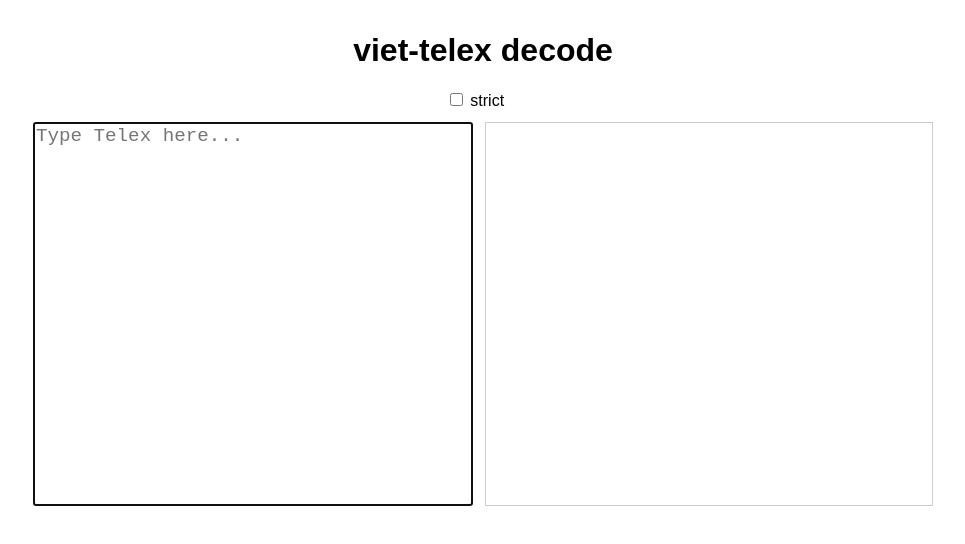
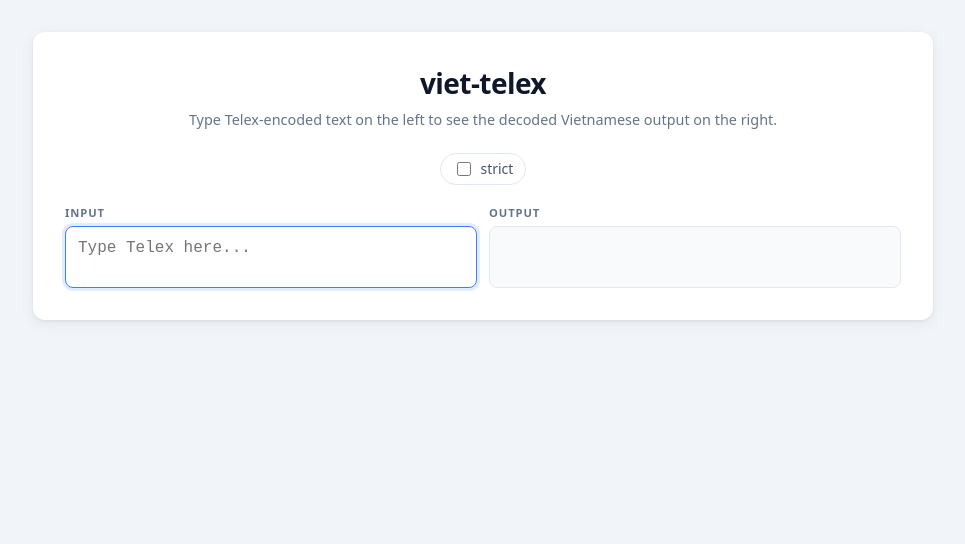
Before and after one commit to okorz001/viet-telex, a website built with Vite: page demo/index.html in a window 1280 px wide. Shown: the whole page, without its empty margins (157-1122 px from the left). Built offline with nearby package versions, Linux system fonts and the light colour scheme.

Commit message:
Improve demo style (#27)

```diff
--- a/demo/index.html
+++ b/demo/index.html
@@ -3,59 +3,169 @@
   <head>
     <meta charset="UTF-8" />
     <meta name="viewport" content="width=device-width, initial-scale=1.0" />
-    <title>viet-telex decode</title>
+    <title>viet-telex</title>
     <style>
+      *,
+      *::before,
+      *::after {
+        box-sizing: border-box;
+      }
+
       body {
-        font-family: sans-serif;
+        font-family: system-ui, -apple-system, sans-serif;
+        background: #f1f5f9;
+        color: #334155;
+        margin: 0;
+        padding: 2rem 1rem;
+        min-height: 100vh;
+      }
+
+      main {
         max-width: 900px;
-        margin: 2rem auto;
-        padding: 0 1rem;
+        margin: 0 auto;
+        background: #ffffff;
+        border-radius: 0.75rem;
+        box-shadow:
+          0 1px 3px rgba(0, 0, 0, 0.08),
+          0 4px 16px rgba(0, 0, 0, 0.06);
+        padding: 2rem;
       }
+
+      header {
+        text-align: center;
+        margin-bottom: 1.5rem;
+      }
+
       h1 {
+        margin: 0 0 0.5rem;
+        font-size: 1.75rem;
+        font-weight: 700;
+        letter-spacing: -0.02em;
+        color: #0f172a;
+      }
+
+      header p {
+        margin: 0;
+        font-size: 0.9rem;
+        color: #64748b;
+      }
+
+      #controls {
+        margin-bottom: 1.25rem;
         text-align: center;
       }
-      #controls {
-        margin-bottom: 0.75rem;
-        text-align: center;
+
+      #controls label {
+        display: inline-flex;
+        align-items: center;
+        gap: 0.4rem;
+        padding: 0.3rem 0.75rem;
+        border-radius: 9999px;
+        border: 1.5px solid #e2e8f0;
+        font-size: 0.875rem;
+        color: #475569;
+        cursor: pointer;
+        transition: border-color 0.15s;
       }
-      #controls label {
-        margin-right: 1rem;
-        cursor: pointer;
+
+      #controls label:hover {
+        border-color: #3b82f6;
+        color: #1e40af;
       }
+
+      #controls input[type="checkbox"] {
+        accent-color: #3b82f6;
+        width: 0.9rem;
+        height: 0.9rem;
+      }
+
       #panes {
         display: flex;
         gap: 0.75rem;
         align-items: stretch;
-        height: 24rem;
       }
+
+      .pane {
+        display: flex;
+        flex-direction: column;
+        flex: 1;
+        min-width: 0;
+        gap: 0.4rem;
+      }
+
+      .pane-label {
+        font-size: 0.7rem;
+        font-weight: 600;
+        letter-spacing: 0.08em;
+        text-transform: uppercase;
+        color: #64748b;
+      }
+
       textarea,
       #output {
-        box-sizing: border-box;
         flex: 1;
-        width: 0;
+        width: 100%;
+        height: 22rem;
         font-family: monospace;
-        font-size: 1.2rem;
+        font-size: 1rem;
+        border: 1.5px solid #e2e8f0;
+        border-radius: 0.5rem;
+        padding: 0.75rem;
+        color: #0f172a;
       }
+
       textarea {
         resize: none;
+        outline: none;
+        transition: border-color 0.15s, box-shadow 0.15s;
       }
+
+      textarea:focus {
+        border-color: #3b82f6;
+        box-shadow: 0 0 0 3px rgba(59, 130, 246, 0.15);
+      }
+
       #output {
-        border: 1px solid #ccc;
-        padding: 0.4rem;
+        background: #f8fafc;
         white-space: pre-wrap;
         overflow-y: auto;
+      }
+
+      @media (max-width: 600px) {
+        #panes {
+          flex-direction: column;
+        }
+
+        textarea,
+        #output {
+          height: 12rem;
+        }
       }
     </style>
   </head>
   <body>
-    <h1>viet-telex decode</h1>
+    <main>
+      <header>
+        <h1>viet-telex</h1>
+        <p>
+          Type Telex-encoded text on the left to see the decoded Vietnamese
+          output on the right.
+        </p>
+      </header>
       <div id="controls">
         <label><input type="checkbox" id="strict" /> strict</label>
       </div>
       <div id="panes">
+        <div class="pane">
+          <div class="pane-label">Input</div>
           <textarea id="input" placeholder="Type Telex here..." autofocus></textarea>
+        </div>
+        <div class="pane">
+          <div class="pane-label">Output</div>
           <div id="output"></div>
         </div>
+      </div>
+    </main>
     <script type="module">
       import { decode } from "../src/index.ts";
       const input = document.getElementById("input");
```
Lines whose indentation alone changed are shown as unchanged.
